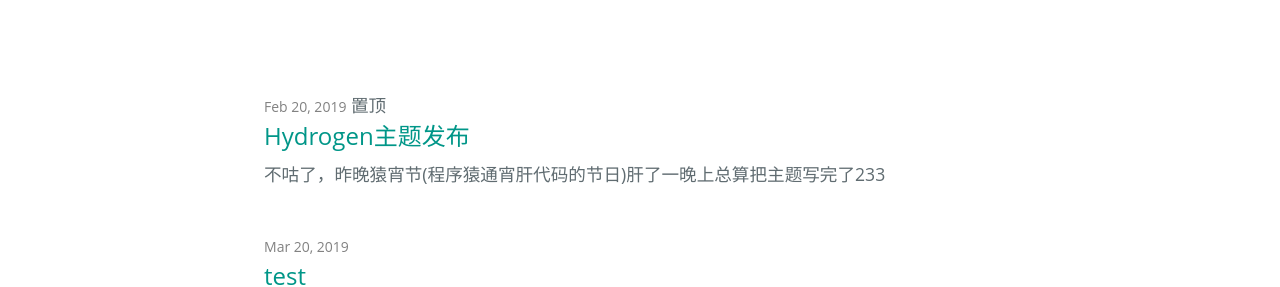
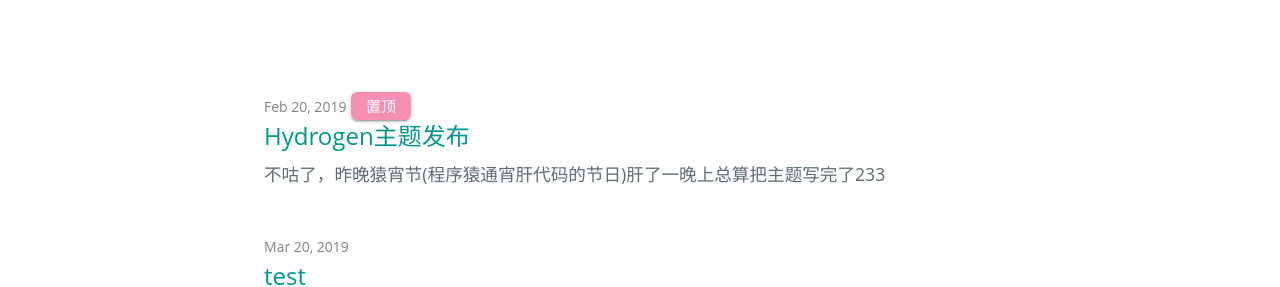
Before and after one commit to link9596/qwq, a Jekyll site: the page built from index.html, in a window 1280 px wide. Shown: the part 375-662 px from the top of the page. Built offline with Jekyll 4.4.1, drawn with Linux system fonts in a browser that asks for light colours; emoji names are drawn with the system emoji font; some web fonts are replaced; the list of posts is cut into pages by our own code; comment, search, counter and statistics services are not loaded.

Commit message:
Update home.html

```diff
--- a/_layouts/home.html
+++ b/_layouts/home.html
@@ -20,7 +20,8 @@
     <li>
 
         {% assign date_format = site.hydrogen-blog.date_format | default: "%b %-d, %Y" %}
-        <span class="post-meta">{{ post.date | date: date_format }}</span> <span>置顶</span>
+        <span class="post-meta">{{ post.date | date: date_format }}</span> <span style="font-size:15px;background:#F48FB1;color:#fff;padding:4px 15px;border-radius:6px;-webkit-box-shadow: 0 3px 1px -2px rgba(0, 0, 0, .2), 0 2px 2px 0 rgba(0, 0, 0, .14), 0 1px 5px 0 rgba(0, 0, 0, .12);
+          box-shadow: 0 3px 1px -2px rgba(0, 0, 0, .2), 0 2px 2px 0 rgba(0, 0, 0, .14), 0 1px 5px 0 rgba(0, 0, 0, .12);">置顶</span>
 
         <h2>
           <a class="post-link" href="{{ post.url | relative_url }}" title="{{ post.title }}">{{ post.title | escape }}</a>
```
